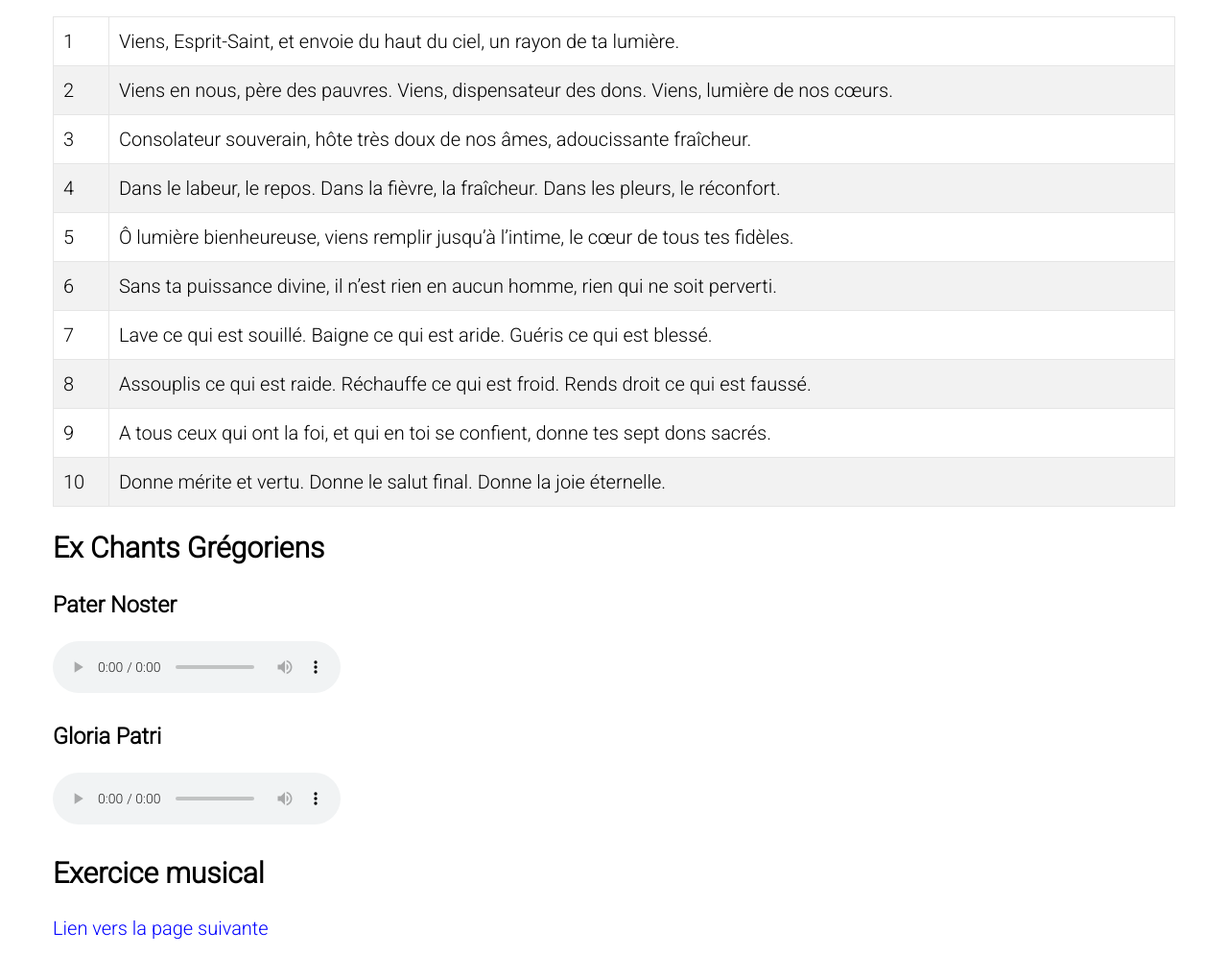
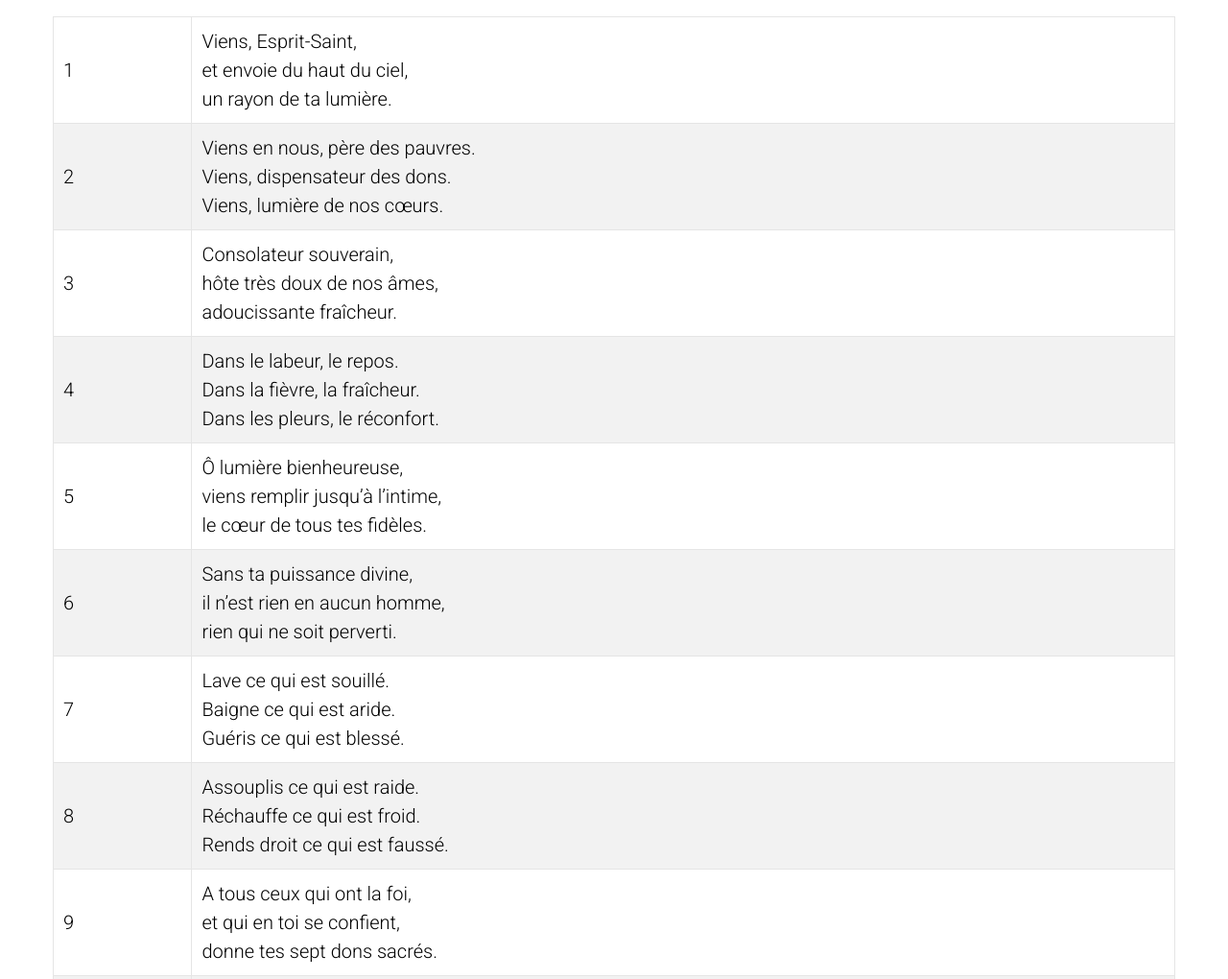
Before and after one commit to Lukam90/Lukam90.github.io, a website: page exercices/ex-nombres.html in a window 1280 px wide. Shown: the part 403-1423 px from the top of the page at 96% size. Drawn offline with Linux system fonts and the light colour scheme.

Commit message:
MAJ R Ex Lecture

```diff
--- a/exercices/ex-nombres.html
+++ b/exercices/ex-nombres.html
@@ -31,96 +31,55 @@
     <h2>Ex Lecture</h2>
 
     <table>
+    <tr>
+        <td>1</td>
+        <td>Viens, Esprit-Saint,<br>et envoie du haut du ciel,<br>un rayon de ta lumière.</td>
+    </tr>
 
     <tr>
-
-    <td>1</td>
-
-    <td>Viens, Esprit-Saint, et envoie du haut du ciel, un rayon de ta lumière.</td>
-
+        <td>2</td>
+        <td>Viens en nous, père des pauvres.<br>Viens, dispensateur des dons.<br>Viens, lumière de nos cœurs.</td>
     </tr>
 
+    <tr>
+        <td>3</td>
+        <td>Consolateur souverain,<br>hôte très doux de nos âmes,<br>adoucissante fraîcheur.</td>
+    </tr>
 
     <tr>
-
-    <td>2</td>
-
-    <td>Viens en nous, père des pauvres. Viens, dispensateur des dons. Viens, lumière de nos cœurs.</td>
-
+        <td>4</td>
+        <td>Dans le labeur, le repos.<br>Dans la fièvre, la fraîcheur.<br>Dans les pleurs, le réconfort.</td>
     </tr>
 
+    <tr>
+        <td>5</td>
+        <td>Ô lumière bienheureuse,<br>viens remplir jusqu’à l’intime,<br>le cœur de tous tes fidèles.</td>
+    </tr>
 
     <tr>
-
-    <td>3</td>
-
-    <td>Consolateur souverain, hôte très doux de nos âmes, adoucissante fraîcheur.</td>
-
+        <td>6</td>
+        <td>Sans ta puissance divine,<br>il n’est rien en aucun homme,<br>rien qui ne soit perverti.</td>
     </tr>
 
+    <tr>
+        <td>7</td>
+        <td>Lave ce qui est souillé.<br>Baigne ce qui est aride.<br>Guéris ce qui est blessé.</td>
+    </tr>
 
     <tr>
-
-    <td>4</td>
-
-    <td>Dans le labeur, le repos. Dans la fièvre, la fraîcheur. Dans les pleurs, le réconfort.</td>
-
+        <td>8</td>
+        <td>Assouplis ce qui est raide.<br>Réchauffe ce qui est froid.<br>Rends droit ce qui est faussé.</td>
     </tr>
 
+    <tr>
+        <td>9</td>
+        <td>A tous ceux qui ont la foi,<br>et qui en toi se confient,<br>donne tes sept dons sacrés.</td>
+    </tr>
 
     <tr>
-
-    <td>5</td>
-
-    <td>Ô lumière bienheureuse, viens remplir jusqu’à l’intime, le cœur de tous tes fidèles.</td>
-
+        <td>10</td>
+        <td>Donne mérite et vertu.<br>Donne le salut final.<br>Donne la joie éternelle.</td>
     </tr>
-
-
-<tr>
-
-    <td>6</td>
-
-    <td>Sans ta puissance divine, il n’est rien en aucun homme, rien qui ne soit perverti.</td>
-
-</tr>
-
-
-<tr>
-
-    <td>7</td>
-
-    <td>Lave ce qui est souillé. Baigne ce qui est aride. Guéris ce qui est blessé.</td>
-
-</tr>
-
-
-<tr>
-
-    <td>8</td>
-
-    <td>Assouplis ce qui est raide. Réchauffe ce qui est froid. Rends droit ce qui est faussé.</td>
-
-</tr>
-
-
-<tr>
-
-    <td>9</td>
-
-    <td>A tous ceux qui ont la foi, et qui en toi se confient, donne tes sept dons sacrés.</td>
-
-</tr>
-
-
-<tr>
-
-    <td>10</td>
-
-    <td>Donne mérite et vertu. Donne le salut final. Donne la joie éternelle.</td>
-
-</tr>
-
 </table>
 
     <h2>Ex Chants Grégoriens</h2>
```
Also changed, not shown: 1 other file. Lines whose indentation alone changed are shown as unchanged.
